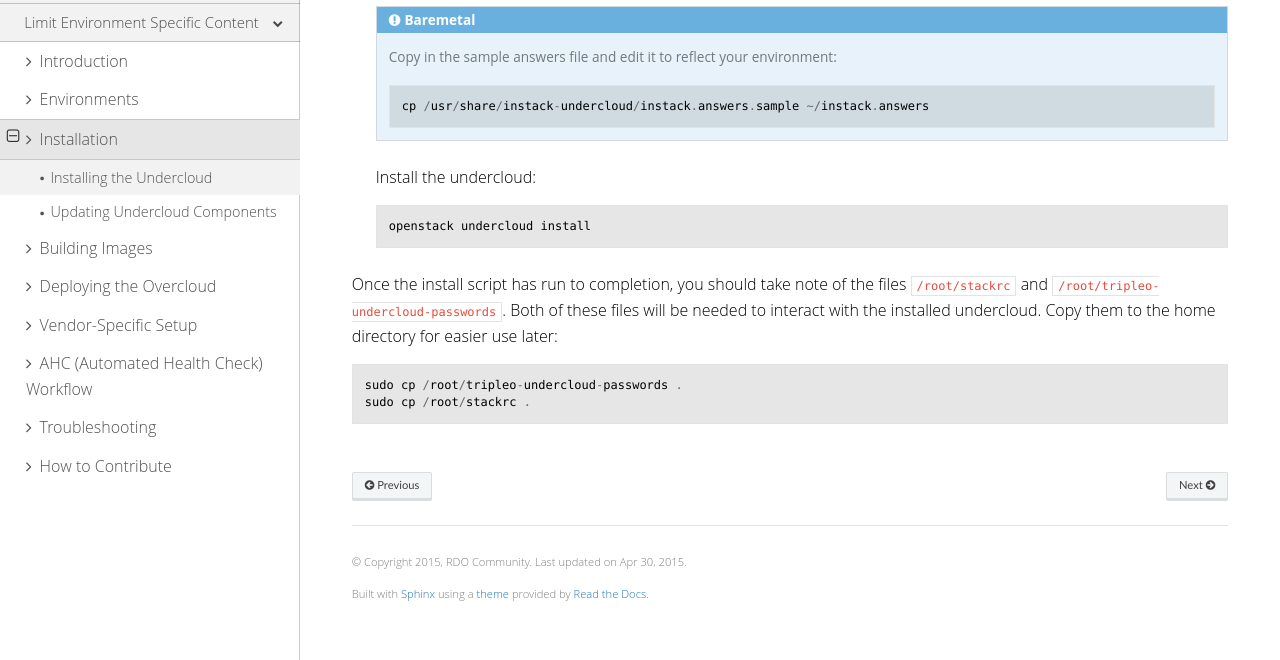
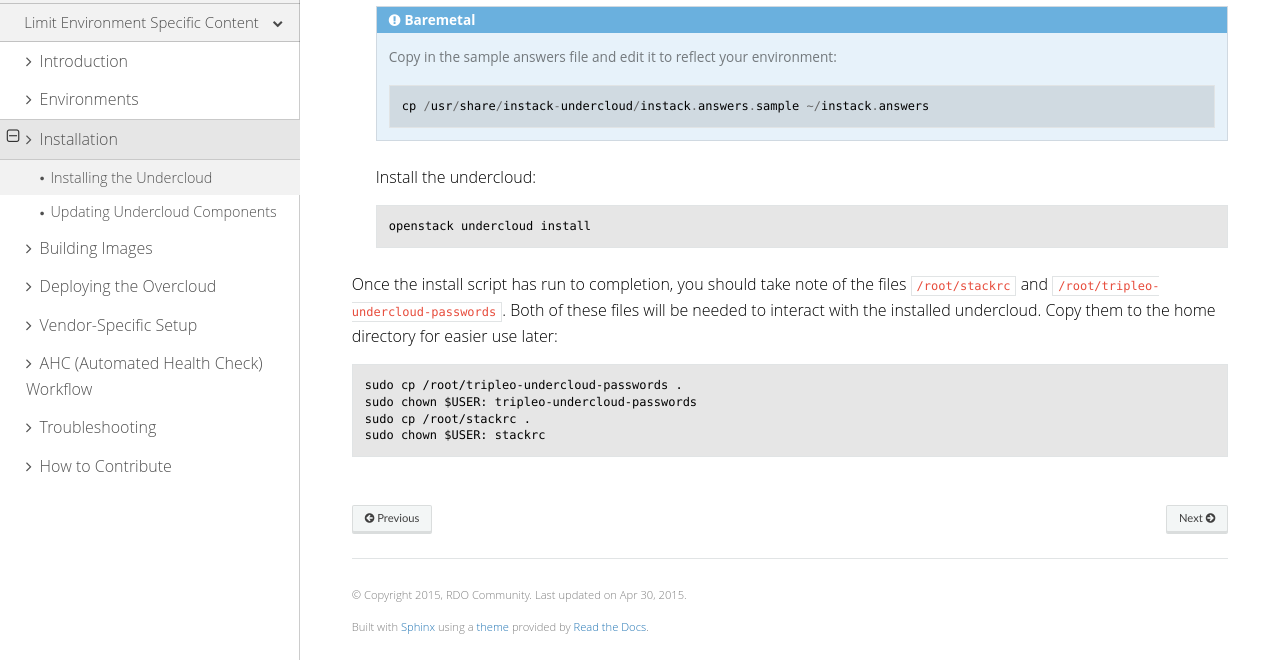
Before and after one commit to openstack-archive/instack-undercloud, a Sphinx documentation site: the page built from doc/source/installation/installing.rst, in a window 1280 px wide and 900 px high, scrolled down 750 px, cut to the strip 240-900 px from the top of the window. Built offline with Sphinx 7.4.7 and the Read the Docs theme 2.0.0, drawn with Linux system fonts in a browser that asks for light colours; before the commit the page ends 1616 px from its top, so only the background shows below that.

Commit message:
chown stackrc and tripleo-undercloud-passwords
We need to chown these files to the current user now that they are mode
0600.

Change-Id: I5b6aa8e4316f937ef39b04f49487fd71f26c6fe7

```diff
--- a/doc/source/installation/installing.rst
+++ b/doc/source/installation/installing.rst
@@ -69,4 +69,6 @@ these files will be needed to interact with the installed undercloud. Copy them
 to the home directory for easier use later::
 
     sudo cp /root/tripleo-undercloud-passwords .
+    sudo chown $USER: tripleo-undercloud-passwords
     sudo cp /root/stackrc .
+    sudo chown $USER: stackrc
```
Also changed, not shown: 1 other file.
